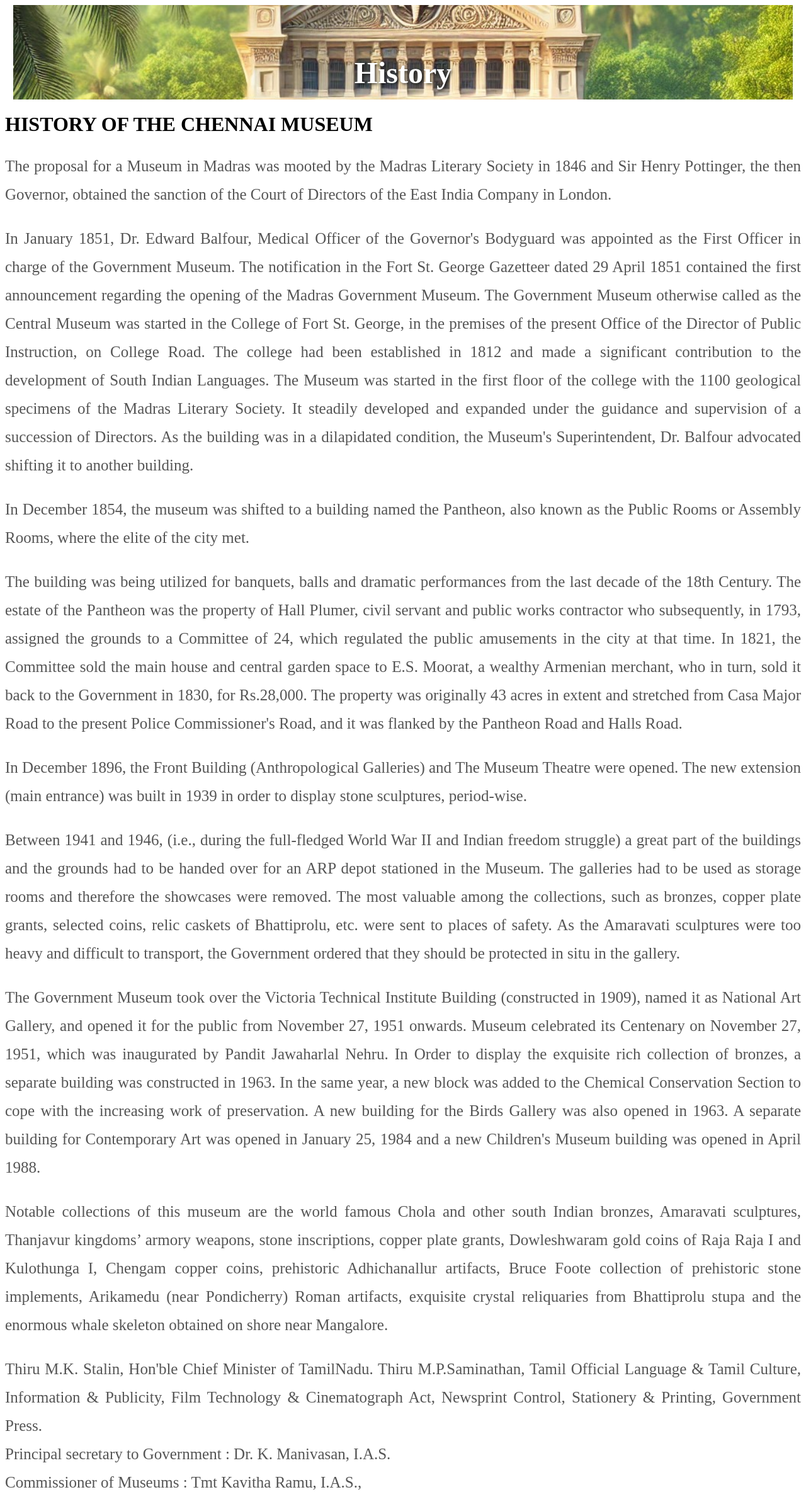
After one commit to Sanjayraj-k/chatbot, a PHP site: page /history.html in a window 1280 px wide. The commit adds this page. Shown: the whole page at 63% size. Run offline with PHP 8.4, Linux system fonts and the light colour scheme.

Commit message:
kokaokao

```diff
--- /dev/null
+++ b/history.css
@@ -0,0 +1,57 @@
+.navbar {
+    width: 98%; /* Increase the width to near the edge */
+    height: 150px; /* Decrease the height */
+    object-fit: cover; /* Maintain aspect ratio while covering the container */
+    margin-left: auto;
+    margin-right: auto;
+    display: block;
+}
+.event-header-image {
+    position: relative;
+    width: 100%;
+}
+
+.event-header-image img {
+    width: 98%;
+    height: 150px;
+    object-fit: cover;
+    margin-left: auto;
+    margin-right: auto;
+    display: block;
+}
+
+.overlay-text {
+    position: absolute;
+    top: 50%;
+    left: 50%;
+    transform: translate(-50%, -50%);
+    color: white;
+    font-size: 3em;
+    font-weight: bold;
+    text-shadow: 2px 2px 4px rgba(0, 0, 0, 0.7);
+}
+
+.content {
+    width: 70%;
+    margin: 40px auto;
+    padding: 20px;
+    background-color: #ffffff;
+    border-radius: 10px;
+    box-shadow: 0 0 15px rgba(0, 0, 0, 0.1);
+}
+
+h2 {
+    font-size: 26px;
+    font-weight: bold;
+    color: #4d4d4d;
+    margin-bottom: 20px;
+}
+
+p {
+    font-size: 25px;
+    color: #555;
+    margin-bottom: 20px;
+    text-align: justify;
+    line-height: 1.8; /* Adjusted line height for better readability */
+    word-wrap: break-word;
+}
--- /dev/null
+++ b/history.html
@@ -0,0 +1,39 @@
+<!DOCTYPE html>
+<html lang="en">
+<head>
+    <meta charset="UTF-8">
+    <meta name="viewport" content="width=device-width, initial-scale=1.0">
+    <title>Document</title>
+    <link rel="stylesheet" href="history.css">
+</head>
+<body>
+    <div class="container1"></div>
+        <div class="event-header-image">
+            <img src="img/img/navbar.jpg" alt="Event Context Image">
+            <h1 class="overlay-text">History</h1>
+        </div>
+    </div>
+    <div class="container">
+        <h1>
+            HISTORY OF THE CHENNAI MUSEUM
+        </h1>
+    </div>
+    <div class="container-fluid">
+        <p><span>The proposal for a Museum in Madras was mooted by the Madras Literary Society in 1846 and Sir Henry Pottinger, the then Governor, obtained the sanction of the Court of Directors of the East India Company in London. </span></p>
+        <p><span>In January 1851, Dr. Edward Balfour, Medical Officer of the Governor's Bodyguard was appointed as the First Officer in charge of the Government Museum. The notification in the Fort St. George Gazetteer dated 29 April 1851 contained the first announcement regarding the opening of the Madras Government Museum. The Government Museum otherwise called as the Central Museum was started in the College of Fort St. George, in the premises of the present Office of the Director of Public Instruction, on College Road. The college had been established in 1812 and made a significant contribution to the development of South Indian Languages. The Museum was started in the first floor of the college with the 1100 geological specimens of the Madras Literary Society. It steadily developed and expanded under the guidance and supervision of a succession of Directors. As the building was in a dilapidated condition, the Museum's Superintendent, Dr. Balfour advocated shifting it to another building.</span></p>
+        <p><span>In December 1854, the museum was shifted to a building named the Pantheon, also known as the Public Rooms or Assembly Rooms, where the elite of the city met.</span></p>
+        <p><span>The building was being utilized for banquets, balls and dramatic performances from the last decade of the 18th Century. The estate of the Pantheon was the property of Hall Plumer, civil servant and public works contractor who subsequently, in 1793, assigned the grounds to a Committee of 24, which regulated the public amusements in the city at that time. In 1821, the Committee sold the main house and central garden space to E.S. Moorat, a wealthy Armenian merchant, who in turn, sold it back to the Government in 1830, for Rs.28,000. The property was originally 43 acres in extent and stretched from Casa Major Road to the present Police Commissioner's Road, and it was flanked by the Pantheon Road and Halls Road.</span></p>
+        <p><span>In December 1896, the Front Building (Anthropological Galleries) and The Museum Theatre were opened. The new extension (main entrance) was built in 1939 in order to display stone sculptures, period-wise. </span></p>
+        <p><span>Between 1941 and 1946, (i.e., during the full-fledged World War II and Indian freedom struggle) a great part of the buildings and the grounds had to be handed over for an ARP depot stationed in the Museum. The galleries had to be used as storage rooms and therefore the showcases were removed. The most valuable among the collections, such as bronzes, copper plate grants, selected coins, relic caskets of Bhattiprolu, etc. were sent to places of safety. As the Amaravati sculptures were too heavy and difficult to transport, the Government ordered that they should be protected in situ in the gallery.</span></p>
+        <p>The Government Museum took over the Victoria Technical Institute Building (constructed in 1909), named it as National Art Gallery, and opened it for the public from November 27, 1951 onwards. Museum celebrated its Centenary on November 27, 1951, which was inaugurated by Pandit Jawaharlal Nehru. In Order to display the exquisite rich collection of bronzes, a separate building was constructed in 1963. In the same year, a new block was added to the Chemical Conservation Section to cope with the increasing work of preservation. A new building for the Birds Gallery was also opened in 1963. A separate building for Contemporary Art was opened in January 25, 1984 and a new Children's Museum building was opened in April 1988.</p>
+        <p><span>Notable collections of this museum are the world famous Chola and other south Indian bronzes, Amaravati sculptures, Thanjavur kingdoms’ armory weapons, stone inscriptions, copper plate grants, Dowleshwaram gold coins of Raja Raja I and Kulothunga I, Chengam copper coins, prehistoric Adhichanallur artifacts, Bruce Foote collection of prehistoric stone implements, Arikamedu (near Pondicherry) Roman artifacts, exquisite crystal reliquaries from Bhattiprolu stupa and the enormous whale skeleton obtained on shore near Mangalore.</span></p>
+        <p><bold>Thiru M.K. Stalin,</bold> Hon'ble Chief Minister of TamilNadu.
+            <bold>Thiru M.P.Saminathan</bold>, Tamil Official Language & Tamil Culture, Information & Publicity, Film Technology & Cinematograph Act, Newsprint Control, Stationery & Printing, Government Press.
+            <br>
+            Principal secretary to Government : <bold>Dr. K. Manivasan, I.A.S.</bold><br>
+            Commissioner of Museums : <bold>Tmt Kavitha Ramu, I.A.S.,</bold>
+
+            </p>
+    </div>
+</body>
+</html>
--- a/index.html
+++ b/index.html
@@ -20,7 +20,7 @@
       <li><a href="#" > </li>
       <li><a href="#">Home</a></li>
       <li><a href="events.html">Events</li>
-        <li><a href="#" > History</li>
+        <li><a href="history.html" > History</li>
         <li><a href="#">Ticketing</li>
         <li><a href="login.html">Contibute</li>
 
```
Also changed, not shown: event.css (+66 -0 lines), events.html (+43 -4 lines), img/img/navbar.jpg (added).
